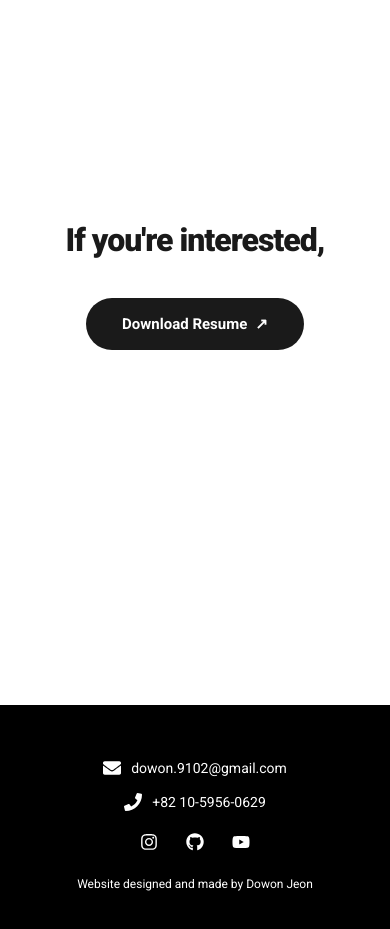
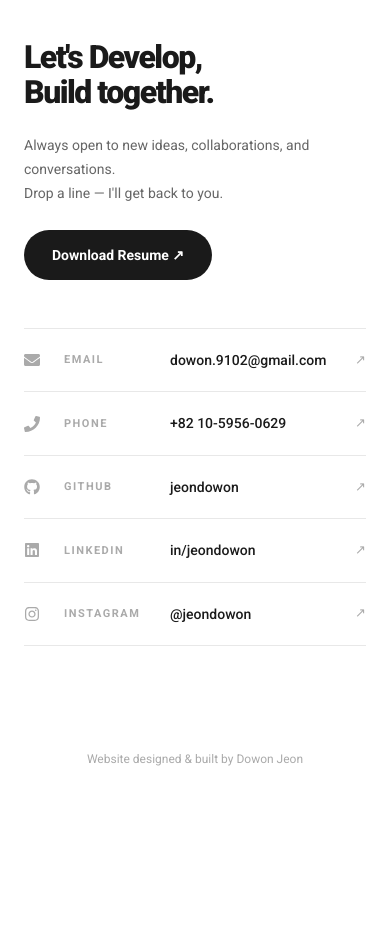
Before and after one commit to jeondowon/PortfolioWeb, a React (Vite) app: page / in a window 390 px wide. Shown: the part 5080-6009 px from the top of the page. After the commit the page ends 5873 px from the top, so only its background shows below. Built offline with nearby package versions, Linux system fonts and the light colour scheme.

Commit message:
Redesign Contact section with two-column layout and remove Footer

```diff
--- a/src/App.jsx
+++ b/src/App.jsx
@@ -1,6 +1,5 @@
 import { useRef, useState, useEffect } from "react";
 import Navbar from "./components/common/Navbar";
-import Footer from "./components/common/Footer";
 import Cover from "./components/sections/Cover";
 import Hero from "./components/sections/Hero";
 import About from "./components/sections/About";
@@ -60,7 +59,6 @@ export default function App() {
       <Skills ref={skillsRef} />
       <Experiences ref={experienceRef} />
       <Contact ref={contactRef} />
-      <Footer />
     </>
   );
 }
--- a/src/components/common/Footer.css
+++ /dev/null
@@ -1,73 +0,0 @@
-.footer {
-  background-color: #000;
-  padding: 52px 40px 40px;
-  text-align: center;
-}
-
-.footer-inner {
-  max-width: 480px;
-  margin: 0 auto;
-  display: flex;
-  flex-direction: column;
-  align-items: center;
-  gap: 20px;
-}
-
-.footer-contact {
-  display: flex;
-  flex-direction: column;
-  align-items: center;
-  gap: 12px;
-}
-
-.footer-link {
-  display: flex;
-  align-items: center;
-  gap: 10px;
-  color: #fff;
-  font-size: 14px;
-  transition: opacity 0.2s;
-}
-
-.footer-link svg {
-  color: #fff;
-  width: 18px;
-  height: 18px;
-}
-
-.footer-link:hover {
-  opacity: 0.7;
-}
-
-.footer-link svg {
-  flex-shrink: 0;
-}
-
-.footer-social {
-  display: flex;
-  align-items: center;
-  gap: 28px;
-}
-
-.footer-social a {
-  display: flex;
-  align-items: center;
-  transition: opacity 0.2s;
-}
-
-.footer-social a:hover {
-  opacity: 0.7;
-}
-
-.footer-social svg {
-  display: block;
-  color: #fff;
-  width: 18px;
-  height: 18px;
-}
-
-.footer-credit {
-  font-size: 12px;
-  color: #fff;
-  margin-top: 4px;
-}
--- a/src/components/common/Footer.jsx
+++ /dev/null
@@ -1,57 +0,0 @@
-import {
-  FaEnvelope,
-  FaPhone,
-  FaInstagram,
-  FaGithub,
-  FaYoutube,
-} from "react-icons/fa";
-import { SOCIAL } from "../../constants";
-import "./Footer.css";
-
-export default function Footer() {
-  return (
-    <footer className="footer">
-      <div className="footer-inner">
-        <div className="footer-contact">
-          <a href={`mailto:${SOCIAL.email}`} className="footer-link">
-            <FaEnvelope size={20} />
-            <span>{SOCIAL.email}</span>
-          </a>
-          <a href={`tel:${SOCIAL.phone}`} className="footer-link">
-            <FaPhone size={20} />
-            <span>{SOCIAL.phoneDisplay}</span>
-          </a>
-        </div>
-
-        <div className="footer-social">
-          <a
-            href={SOCIAL.instagram}
-            target="_blank"
-            rel="noreferrer"
-            aria-label="Instagram"
-          >
-            <FaInstagram size={28} />
-          </a>
-          <a
-            href={SOCIAL.github}
-            target="_blank"
-            rel="noreferrer"
-            aria-label="GitHub"
-          >
-            <FaGithub size={28} />
-          </a>
-          <a
-            href={SOCIAL.youtube}
-            target="_blank"
-            rel="noreferrer"
-            aria-label="YouTube"
-          >
-            <FaYoutube size={28} />
-          </a>
-        </div>
-
-        <p className="footer-credit">Website designed and made by Dowon Jeon</p>
-      </div>
-    </footer>
-  );
-}
--- a/src/components/sections/Contact.css
+++ b/src/components/sections/Contact.css
@@ -1,41 +1,142 @@
 .contact {
+  padding-top: 80px;
   min-height: 100vh;
-  padding: 100px 40px;
-  text-align: center;
   display: flex;
+  flex-direction: column;
+}
+
+.contact-inner {
+  width: 100%;
+  max-width: 1200px;
+  margin: 0 auto;
+  padding: 0 40px;
+  display: flex;
+  flex-direction: column;
+  flex: 1;
+}
+
+.contact-heading {
+  font-size: 32px;
+  font-weight: 800;
+  color: #1a1a1a;
+  margin-bottom: 48px;
+}
+
+.contact-center {
+  flex: 1;
+  display: flex;
+  align-items: center;
+  padding-bottom: 80px;
+}
+
+.contact-body {
+  width: 100%;
+  display: grid;
+  grid-template-columns: 1fr 1fr;
+  gap: 80px;
   align-items: center;
 }
 
-.contact-inner {
-  max-width: 1200px;
-  margin: 0 auto;
+.contact-left {
   display: flex;
   flex-direction: column;
-  align-items: center;
-  gap: 32px;
+  gap: 24px;
 }
 
-.contact-heading {
+.contact-subheading {
   font-size: clamp(32px, 4vw, 52px);
   font-weight: 800;
   color: #1a1a1a;
-  letter-spacing: -1px;
+  line-height: 1.1;
+  letter-spacing: -1.5px;
+}
+
+.contact-sub {
+  font-size: 14px;
+  color: #666;
+  line-height: 1.7;
 }
 
 .contact-btn {
   display: inline-flex;
   align-items: center;
   gap: 8px;
-  padding: 14px 36px;
+  padding: 14px 28px;
   background-color: #1a1a1a;
   color: #fff;
-  font-size: 15px;
+  font-size: 14px;
   font-weight: 600;
   border-radius: 50px;
-  transition: background-color 0.2s, transform 0.15s;
+  width: fit-content;
+  transition:
+    background-color 0.2s,
+    transform 0.15s;
 }
 
 .contact-btn:hover {
   background-color: #333;
   transform: translateY(-1px);
 }
+
+.contact-right {
+  display: flex;
+  flex-direction: column;
+  border-top: 1px solid #e8e8e8;
+}
+
+.contact-row {
+  display: grid;
+  grid-template-columns: 24px 90px 1fr 16px;
+  align-items: center;
+  gap: 16px;
+  padding: 20px 0;
+  border-bottom: 1px solid #e8e8e8;
+  color: #1a1a1a;
+  transition: opacity 0.2s;
+}
+
+.contact-row:hover {
+  opacity: 0.5;
+}
+
+.contact-row-icon {
+  color: #aaa;
+  font-size: 16px;
+}
+
+.contact-row-label {
+  font-size: 11px;
+  font-weight: 600;
+  letter-spacing: 1.5px;
+  color: #aaa;
+}
+
+.contact-row-value {
+  font-size: 14px;
+  font-weight: 500;
+  color: #1a1a1a;
+}
+
+.contact-row-arrow {
+  font-size: 13px;
+  color: #aaa;
+  justify-self: end;
+}
+
+.contact-credit {
+  text-align: center;
+  font-size: 12px;
+  color: #aaa;
+  padding: 24px 0;
+}
+
+@media (max-width: 768px) {
+  .contact-inner {
+    padding: 0 24px;
+  }
+
+  .contact-body {
+    grid-template-columns: 1fr;
+    gap: 48px;
+  }
+}
--- a/src/components/sections/Contact.jsx
+++ b/src/components/sections/Contact.jsx
@@ -1,15 +1,93 @@
 import { forwardRef } from "react";
+import {
+  FaEnvelope,
+  FaPhone,
+  FaGithub,
+  FaLinkedin,
+  FaInstagram,
+} from "react-icons/fa";
+import { SOCIAL } from "../../constants";
 import "./Contact.css";
+
+const LINKS = [
+  {
+    icon: FaEnvelope,
+    label: "EMAIL",
+    display: "dowon.9102@gmail.com",
+    href: `mailto:${SOCIAL.email}`,
+  },
+  {
+    icon: FaPhone,
+    label: "PHONE",
+    display: "+82 10-5956-0629",
+    href: `tel:${SOCIAL.phone}`,
+  },
+  {
+    icon: FaGithub,
+    label: "GITHUB",
+    display: "jeondowon",
+    href: SOCIAL.github,
+  },
+  {
+    icon: FaLinkedin,
+    label: "LINKEDIN",
+    display: "in/jeondowon",
+    href: SOCIAL.linkedin,
+  },
+  {
+    icon: FaInstagram,
+    label: "INSTAGRAM",
+    display: "@jeondowon",
+    href: SOCIAL.instagram,
+  },
+];
 
 const Contact = forwardRef(function Contact(_, ref) {
   return (
     <section className="contact" id="contact" ref={ref}>
       <div className="contact-inner">
-        <h2 className="contact-heading">If you're interested,</h2>
-        <a href="/resume.pdf" download className="contact-btn">
-          Download Resume <span className="contact-btn-arrow">↗</span>
-        </a>
+        <h2 className="contact-heading">Contact</h2>
+        <div className="contact-center">
+        <div className="contact-body">
+          <div className="contact-left">
+            <h3 className="contact-subheading">
+              Let's Develop,
+              <br />
+              Build together.
+            </h3>
+            <p className="contact-sub">
+              Always open to new ideas, collaborations, and conversations.
+              <br />
+              Drop a line — I'll get back to you.
+            </p>
+            <a href="/resume.pdf" download className="contact-btn">
+              Download Resume ↗
+            </a>
+          </div>
+
+          <div className="contact-right">
+            {LINKS.map(({ icon: Icon, label, display, href }) => (
+              <a
+                key={label}
+                href={href}
+                className="contact-row"
+                target={href.startsWith("http") ? "_blank" : undefined}
+                rel={href.startsWith("http") ? "noreferrer" : undefined}
+              >
+                <Icon className="contact-row-icon" />
+                <span className="contact-row-label">{label}</span>
+                <span className="contact-row-value">{display}</span>
+                <span className="contact-row-arrow">↗</span>
+              </a>
+            ))}
+          </div>
+        </div>
+        </div>
+
       </div>
+      <p className="contact-credit">
+        Website designed &amp; built by Dowon Jeon
+      </p>
     </section>
   );
 });
--- a/src/constants/index.js
+++ b/src/constants/index.js
@@ -36,7 +36,7 @@ export const EXPERIENCE_DATA = {
   teams: [
     {
       date: "2023.09 — Present",
-      title: "CRA",
+      title: "CRA (Computer Research Association)",
       subtitle: "Handong Global University Computer Science Club",
       isActive: true,
     },
@@ -139,7 +139,7 @@ export const SOCIAL = {
   email: "dowon.9102@gmail.com",
   phone: "010-5956-0629",
   phoneDisplay: "+82 10-5956-0629",
-  instagram: "https://instagram.com",
-  youtube: "https://youtube.com",
-  github: "https://github.com/dowon-9102",
+  instagram: "https://www.instagram.com/jeondowon/",
+  linkedin: "https://www.linkedin.com/in/jeondowon/",
+  github: "https://github.com/jeondowon",
 };
--- a/src/styles/global.css
+++ b/src/styles/global.css
@@ -1,4 +1,6 @@
-*, *::before, *::after {
+*,
+*::before,
+*::after {
   box-sizing: border-box;
   margin: 0;
   padding: 0;
@@ -6,11 +8,11 @@
 
 html {
   scroll-behavior: smooth;
-  background-color: #000;
+  background-color: #ffffff;
 }
 
 body {
-  font-family: 'Roboto', sans-serif;
+  font-family: "Roboto", sans-serif;
   background-color: #ffffff;
   color: #1a1a1a;
   line-height: 1.6;
@@ -23,7 +25,7 @@ a {
 }
 
 button {
-  font-family: 'Roboto', sans-serif;
+  font-family: "Roboto", sans-serif;
   cursor: pointer;
   border: none;
   background: none;
```
